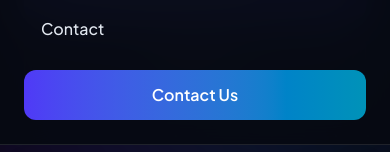
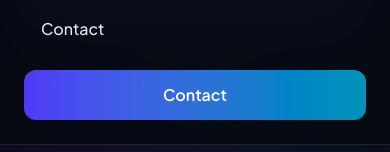
Before and after one commit to amarwin28/Interns-project-1, a React (Vite) app: page / in a window 390 px wide. Both pictures are taken after a click on the button 345 px from the left and 41 px from the top of the page. Shown: the part 488-640 px from the top of the page. Built offline with nearby package versions, Linux system fonts and the light colour scheme.

Commit message:
Update Navbar.tsx

```diff
--- a/src/components/Navbar.tsx
+++ b/src/components/Navbar.tsx
@@ -150,7 +150,7 @@ export const Navbar: React.FC = () => {
                 onClick={(e) => handleNavClick(e, '#contact')}
                 className="mt-2 text-center py-3 rounded-xl font-semibold text-white bg-gradient-to-r from-indigo-600 to-cyan-600"
               >
-                Contact Us
+                Contact
               </a>
             </div>
           </motion.div>
```
